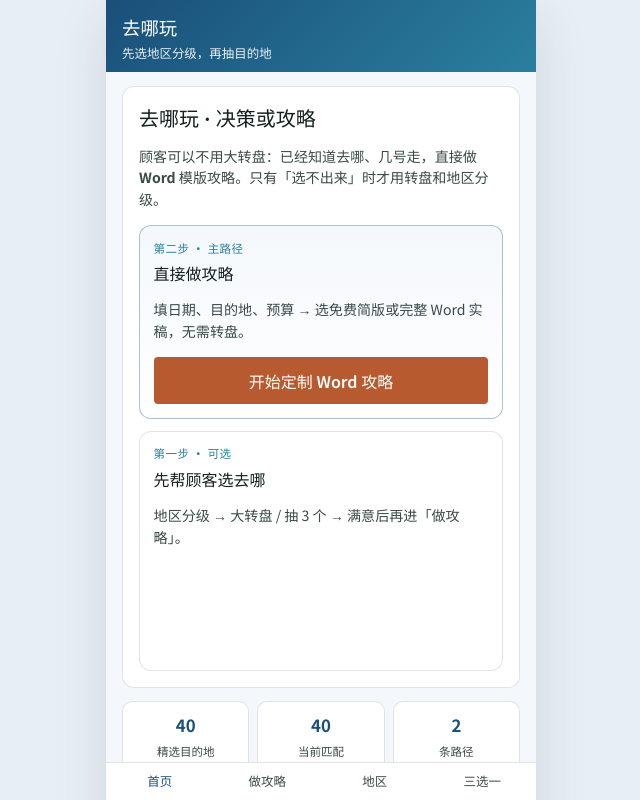
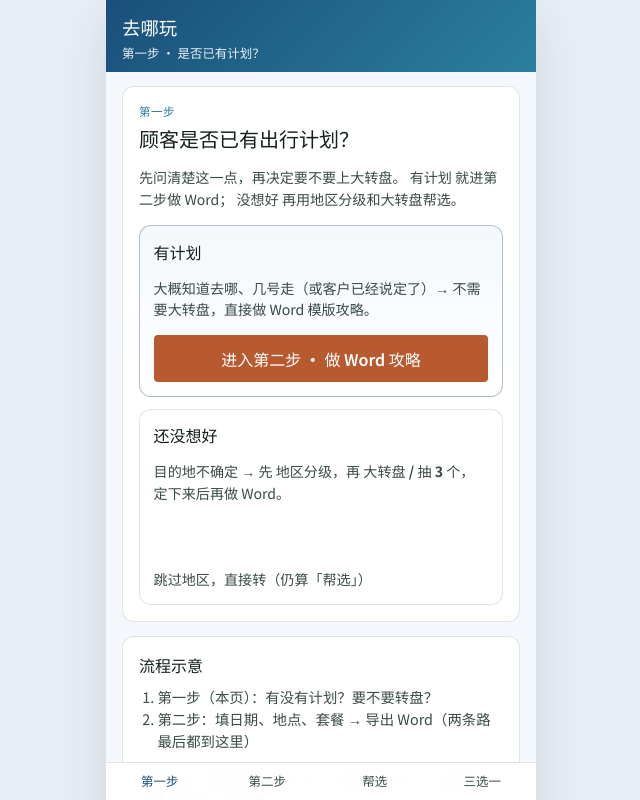
Before and after one commit to chenyezhu03-crypto/chenye03-crypto.github.io, a React (Vite) app: page /travel in a window 1280 px wide. Shown: the top 800 px of the page, without its empty margins (319-959 px from the left). Built offline with nearby package versions, Linux system fonts and the light colour scheme.

Commit message:
Step 1: ask if customer has a plan before wheel vs Word path
Co-authored-by: chenyezhu03-crypto <chenyezhu03-crypto@users.noreply.github.com>

```diff
--- a/src/index.css
+++ b/src/index.css
@@ -1324,6 +1324,11 @@ textarea {
   background: linear-gradient(180deg, #f4f8fc 0%, var(--white) 100%);
 }
 
+.travel-plan-reset {
+  margin-left: 0.5rem;
+  vertical-align: baseline;
+}
+
 .travel-path-step {
   margin: 0 0 0.35rem;
   font-size: 0.72rem;
--- /dev/null
+++ b/src/lib/travelPlanMode.ts
@@ -0,0 +1,29 @@
+/** 第一步：顾客是否已有出行计划（决定是否走大转盘） */
+
+export type TravelPlanMode = 'has_plan' | 'needs_help'
+
+const KEY = 'travel-plan-mode-v1'
+
+export function loadTravelPlanMode(): TravelPlanMode | null {
+  try {
+    const v = sessionStorage.getItem(KEY)
+    if (v === 'has_plan' || v === 'needs_help') return v
+    return null
+  } catch {
+    return null
+  }
+}
+
+export function saveTravelPlanMode(mode: TravelPlanMode): void {
+  sessionStorage.setItem(KEY, mode)
+}
+
+export function clearTravelPlanMode(): void {
+  sessionStorage.removeItem(KEY)
+}
+
+export function planModeLabel(mode: TravelPlanMode | null): string {
+  if (mode === 'has_plan') return '已有计划 · 直接做攻略'
+  if (mode === 'needs_help') return '还没想好 · 用大转盘帮选'
+  return '未选择'
+}
--- a/src/pages/travel/TravelCustom.tsx
+++ b/src/pages/travel/TravelCustom.tsx
@@ -1,6 +1,7 @@
 import { useEffect, useMemo, useState } from 'react'
-import { useNavigate, useSearchParams } from 'react-router-dom'
+import { Link, useNavigate, useSearchParams } from 'react-router-dom'
 import { getDestinationById } from '../../lib/travelMatch'
+import { saveTravelPlanMode } from '../../lib/travelPlanMode'
 import { DESTINATIONS } from '../../data/destinations'
 import { buildCustomTripGuide } from '../../lib/customTripGuide'
 import {
@@ -48,6 +49,10 @@ export function TravelCustom() {
   const [customModules, setCustomModules] = useState<TemplateModuleId[]>([])
   const [busy, setBusy] = useState(false)
   const [error, setError] = useState('')
+
+  useEffect(() => {
+    saveTravelPlanMode('has_plan')
+  }, [])
 
   useEffect(() => {
     const one = search.get('dest')
@@ -156,9 +161,13 @@ export function TravelCustom() {
   return (
     <main className="travel-page">
       <section className="travel-card">
-        <h1 className="travel-h1">第二步 · 做 Word 攻略</h1>
+        <p className="travel-path-step">第二步 · 已有计划</p>
+        <h1 className="travel-h1">做 Word 模版攻略</h1>
+        <Link className="travel-foot-link" to="/travel">
+          ← 回第一步：是否要用大转盘？
+        </Link>
         <p className="travel-lead">
-          <strong>不必使用大转盘</strong>——顾客只要说清日期、去哪、预算即可。豆包等模型写游记
+          不必使用大转盘——顾客只要说清日期、去哪、预算即可。豆包等模型写游记
           <strong>几乎免费</strong>，所以本站
           <strong> 简版攻略免费</strong>，只对「完整 Word 模版实稿（含逐日详程）」象征性收
           <strong> ¥{MAX_GUIDE_PRICE_CNY}</strong>——卖的是<strong>固定版式 + 已整理实稿</strong>，不是让 AI 现编。
--- a/src/pages/travel/TravelHome.tsx
+++ b/src/pages/travel/TravelHome.tsx
@@ -1,77 +1,102 @@
-import { Link } from 'react-router-dom'
-import { DESTINATIONS } from '../../data/destinations'
+import { Link, useNavigate } from 'react-router-dom'
+import {
+  loadTravelPlanMode,
+  planModeLabel,
+  saveTravelPlanMode,
+  clearTravelPlanMode,
+} from '../../lib/travelPlanMode'
 import { travelCustomPath } from '../../lib/travelCustomLink'
-import { filterDestinations } from '../../lib/travelMatch'
-import { loadTravelPrefs } from '../../lib/travelStorage'
 
 export function TravelHome() {
-  const prefs = loadTravelPrefs()
-  const pool = filterDestinations(prefs)
+  const navigate = useNavigate()
+  const current = loadTravelPlanMode()
+
+  function chooseHasPlan() {
+    saveTravelPlanMode('has_plan')
+    navigate(travelCustomPath())
+  }
+
+  function chooseNeedsHelp() {
+    saveTravelPlanMode('needs_help')
+    navigate('/travel/region')
+  }
 
   return (
     <main className="travel-page">
       <section className="travel-card travel-hero-card">
-        <h1>去哪玩 · 决策或攻略</h1>
+        <p className="travel-path-step">第一步</p>
+        <h1>顾客是否已有出行计划？</h1>
         <p className="travel-lead">
-          顾客可以<strong>不用大转盘</strong>：已经知道去哪、几号走，直接做
-          <strong> Word 模版攻略</strong>。只有「选不出来」时才用转盘和地区分级。
+          先问清楚这一点，再决定要不要上大转盘。{' '}
+          <strong>有计划</strong> 就进第二步做 Word；{' '}
+          <strong>没想好</strong> 再用地区分级和大转盘帮选。
         </p>
+
+        {current && (
+          <p className="travel-geo-crumb">
+            当前选择：{planModeLabel(current)}
+            <button
+              type="button"
+              className="travel-chip-remove travel-plan-reset"
+              onClick={() => clearTravelPlanMode()}
+            >
+              重选
+            </button>
+          </p>
+        )}
 
         <div className="travel-path-grid">
           <section className="travel-path-card travel-path-primary">
-            <p className="travel-path-step">第二步 · 主路径</p>
-            <h2 className="travel-h2">直接做攻略</h2>
+            <h2 className="travel-h2">有计划</h2>
             <p className="travel-meta">
-              填日期、目的地、预算 → 选免费简版或完整 Word 实稿，无需转盘。
+              大概知道去哪、几号走（或客户已经说定了）→{' '}
+              <strong>不需要大转盘</strong>，直接做 Word 模版攻略。
             </p>
-            <Link className="btn btn-primary travel-btn-block" to={travelCustomPath()}>
-              开始定制 Word 攻略
-            </Link>
+            <button
+              type="button"
+              className="btn btn-primary travel-btn-block"
+              onClick={chooseHasPlan}
+            >
+              进入第二步 · 做 Word 攻略
+            </button>
           </section>
 
           <section className="travel-path-card">
-            <p className="travel-path-step">第一步 · 可选</p>
-            <h2 className="travel-h2">先帮顾客选去哪</h2>
+            <h2 className="travel-h2">还没想好</h2>
             <p className="travel-meta">
-              地区分级 → 大转盘 / 抽 3 个 → 满意后再进「做攻略」。
+              目的地不确定 → 先 <strong>地区分级</strong>，再{' '}
+              <strong>大转盘 / 抽 3 个</strong>，定下来后再做 Word。
             </p>
-            <Link className="btn btn-ghost travel-btn-block" to="/travel/region">
-              选地区 / 转盘
-            </Link>
-            <Link className="btn btn-ghost travel-btn-block" to="/travel/spin">
-              跳过地区，直接转
+            <button
+              type="button"
+              className="btn btn-ghost travel-btn-block"
+              onClick={chooseNeedsHelp}
+            >
+              需要大转盘 · 帮选目的地
+            </button>
+            <Link
+              className="travel-foot-link"
+              to="/travel/spin"
+              onClick={() => saveTravelPlanMode('needs_help')}
+            >
+              跳过地区，直接转（仍算「帮选」）
             </Link>
           </section>
         </div>
       </section>
 
-      <div className="travel-stats">
-        <div className="travel-stat">
-          <strong>{DESTINATIONS.length}</strong>
-          <span>精选目的地</span>
-        </div>
-        <div className="travel-stat">
-          <strong>{pool.length}</strong>
-          <span>当前匹配</span>
-        </div>
-        <div className="travel-stat">
-          <strong>2</strong>
-          <span>条路径</span>
-        </div>
-      </div>
-
       <section className="travel-card">
-        <h2 className="travel-h2">两条路怎么连</h2>
+        <h2 className="travel-h2">流程示意</h2>
         <ol className="travel-steps">
           <li>
-            <strong>知道去哪</strong> → 定制页（第二步）→ 下载 Word
+            <strong>第一步（本页）</strong>：有没有计划？要不要转盘？
           </li>
           <li>
-            <strong>不知道去哪</strong> → 转盘定城市 → 详情里点「做 Word 攻略」→ 同样进第二步
+            <strong>第二步</strong>：填日期、地点、套餐 → 导出 Word（两条路最后都到这里）
           </li>
         </ol>
         <p className="travel-note">
-          演示库覆盖国内热门与部分出境短目的地；真实出行请以签证、航司与当地政策为准。
+          底部 Tab「做攻略」= 第二步；「地区 / 三选一」主要在「还没想好」时使用。
         </p>
       </section>
     </main>
--- a/src/pages/travel/TravelLayout.tsx
+++ b/src/pages/travel/TravelLayout.tsx
@@ -1,9 +1,9 @@
 import { NavLink, Outlet, useLocation } from 'react-router-dom'
 
 const tabs = [
-  { to: '/travel', label: '首页', end: true },
-  { to: '/travel/custom', label: '做攻略', end: false },
-  { to: '/travel/region', label: '地区', end: false },
+  { to: '/travel', label: '第一步', end: true },
+  { to: '/travel/custom', label: '第二步', end: false },
+  { to: '/travel/region', label: '帮选', end: false },
   { to: '/travel/picks', label: '三选一', end: false },
 ]
 
@@ -27,8 +27,12 @@ export function TravelLayout() {
               : loc.pathname.includes('/picks')
                 ? '一次给你 3 个备选'
                 : loc.pathname.includes('/spin')
-                  ? '转一下，交给运气一点'
-                  : '先选地区分级，再抽目的地'}
+                  ? '帮选 · 大转盘'
+                  : loc.pathname.includes('/custom')
+                    ? '第二步 · Word 模版攻略'
+                    : loc.pathname === '/travel' || loc.pathname === '/travel/'
+                      ? '第一步 · 是否已有计划？'
+                      : '帮顾客选目的地'}
         </p>
       </header>
       <div className="travel-body">
--- a/src/pages/travel/TravelRegion.tsx
+++ b/src/pages/travel/TravelRegion.tsx
@@ -15,6 +15,7 @@ import {
   type TravelGeoPath,
 } from '../../lib/travelTypes'
 import { travelCustomPath } from '../../lib/travelCustomLink'
+import { loadTravelPlanMode, saveTravelPlanMode } from '../../lib/travelPlanMode'
 import { loadTravelPrefs, saveTravelPrefs } from '../../lib/travelStorage'
 
 type PickMode = 'manual' | 'wheel'
@@ -28,6 +29,7 @@ function parentIdForLevel(path: TravelGeoPath, level: 1 | 2 | 3 | 4): string | n
 
 export function TravelRegion() {
   const navigate = useNavigate()
+  const planMode = loadTravelPlanMode()
   const [prefs, setPrefs] = useState(() => loadTravelPrefs())
   const [path, setPath] = useState<TravelGeoPath>(() => ({
     ...prefs.geo,
@@ -91,8 +93,18 @@ export function TravelRegion() {
           <strong> 四级国家</strong>（国内统一为中国）。选完再帮你
           <strong> 抽 3 个</strong> 具体目的地。
         </p>
-        <Link className="btn btn-ghost travel-btn-block" to={travelCustomPath()}>
-          顾客已定目的地 · 跳过选区，直接做 Word 攻略
+        {planMode !== 'has_plan' && (
+          <p className="travel-meta">
+            帮选路径：定好国家/城市后，去转盘或三选一；也可{' '}
+            <Link to="/travel">回第一步</Link> 改成「已有计划」。
+          </p>
+        )}
+        <Link
+          className="btn btn-ghost travel-btn-block"
+          to={travelCustomPath()}
+          onClick={() => saveTravelPlanMode('has_plan')}
+        >
+          其实已有计划 · 跳过帮选，第二步做 Word
         </Link>
 
         <div className="travel-segment travel-segment-2">
--- a/src/pages/travel/TravelSpin.tsx
+++ b/src/pages/travel/TravelSpin.tsx
@@ -4,11 +4,17 @@ import { SpinWheel } from '../../components/travel/SpinWheel'
 import { formatGeoBreadcrumb } from '../../lib/travelGeoMatch'
 import { filterDestinations, relaxHints } from '../../lib/travelMatch'
 import { travelCustomPath } from '../../lib/travelCustomLink'
+import { saveTravelPlanMode } from '../../lib/travelPlanMode'
 import { loadTravelPrefs, saveTravelPrefs } from '../../lib/travelStorage'
+import { useEffect } from 'react'
 
 export function TravelSpin() {
   const navigate = useNavigate()
   const [prefs] = useState(() => loadTravelPrefs())
+
+  useEffect(() => {
+    saveTravelPlanMode('needs_help')
+  }, [])
   const pool = useMemo(() => filterDestinations(prefs), [prefs])
   const hints = relaxHints(prefs, pool.length)
 
```
